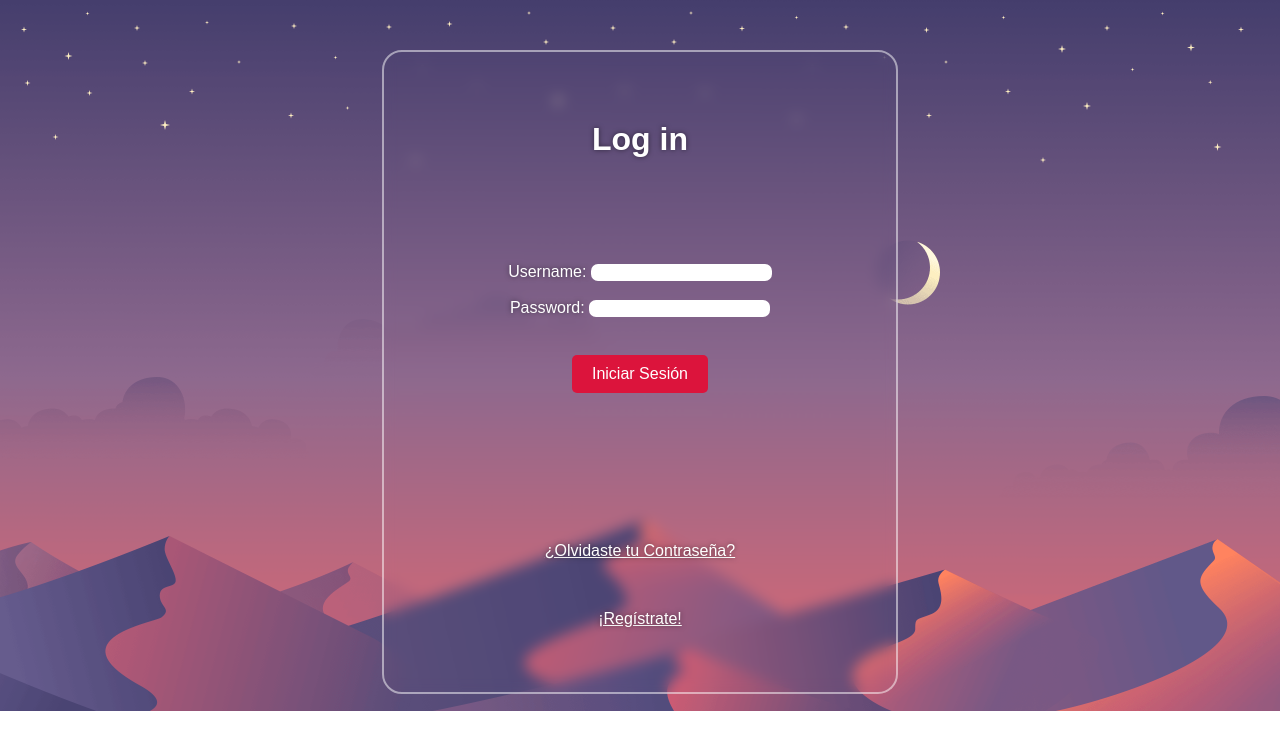
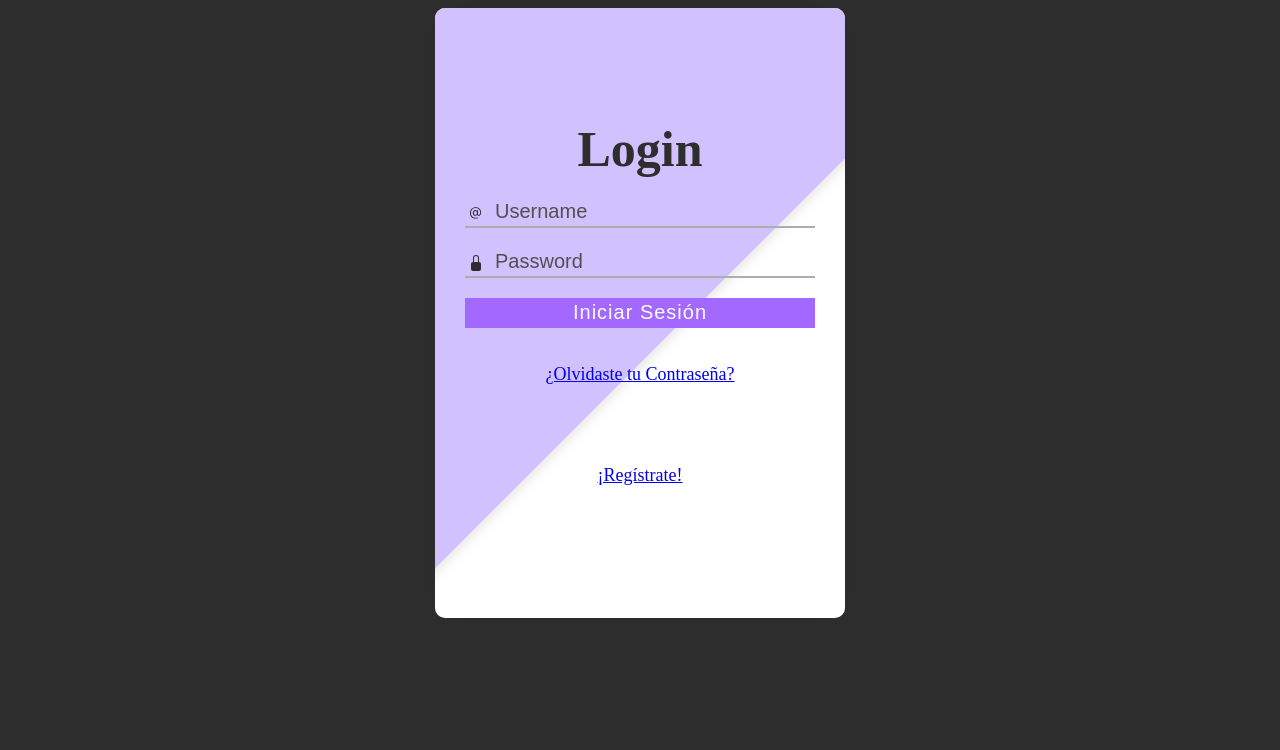
Before and after one commit to Roosendo/crud-php, a PHP site: page / in a window 1280 px wide. Shown: the top 750 px of the page. Run offline with PHP 8.4, Linux system fonts and the light colour scheme.

Commit message:
cambios despues de las cosas de Pao

```diff
--- a/css/main.css
+++ b/css/main.css
@@ -1,53 +1,108 @@
-body {
-  background-image: url(../imgs/fondo.png);
-  background-size: cover;
-  background-position: center;
-  background-repeat: no-repeat;
-  text-align: center;
-  font-family: Arial, sans-serif;
+body{
+  background-color: #2e2e2e;
 }
 
-a {
-  text-decoration: none;
-  text-decoration: underline;
-  color: inherit;
+.form_main {
+  width: 350px;
+  height: 550px;
+  display: flex;
+  flex-direction: column;
+  align-items: center;
+  justify-content: center;
+  background-color: rgb(255, 255, 255);
+  padding: 30px 30px 30px 30px;
+  box-shadow: 0px 0px 40px rgba(0, 0, 0, 0.062);
+  position: relative;
+  overflow: hidden;
+  font-size: 25px;
+  border-radius: 10px;
 }
 
-.container {
-  width: 40vw;
-  height: 80vh;
-  margin: 0 auto;
-  gap: 35px;
-  display: flex;
-  flex-direction: column;
-  justify-content: space-evenly;
-  align-items: center;
-  margin-top: 50px;
-  background: transparent;
-  border: 2px solid rgba(255, 255, 255, 0.5);
-  border-radius: 20px;
-  backdrop-filter: blur(7px);
-  color: #ffffff;
-  text-shadow: 0px 0px 5px rgba(0, 0, 0, 0.5);
+.form_main::before {
+  position: absolute;
+  content: "";
+  width: 485px;
+  height: 850px;
+  background-color: rgb(209, 193, 255);
+  transform: rotate(45deg);
+  left: -180px;
+  bottom: 30px;
+  z-index: 1;
+  border-radius: 30px;
+  box-shadow: 5px 5px 10px rgba(0, 0, 0, 0.082);
 }
 
-input {
-  border: none;
-  border-radius: 7px;
+.heading {
+  font-size: 2em;
+  color: #2e2e2e;
+  font-weight: 700;
+  margin: 5px 0 10px 0;
+  z-index: 2;
 }
 
-.button {
-  margin-top: 20px;
-  padding: 10px 20px;
-  font-size: 16px;
-  background-color: crimson;
-  color: white;
-  border: none;
-  border-radius: 5px;
-  cursor: pointer;
-  margin-bottom: 50px;
+.inputContainer {
+  width: 100%;
+  position: relative;
+  display: flex;
+  align-items: center;
+  justify-content: center;
+  z-index: 2;
 }
 
-.button:hover {
-  background-color: rgb(155, 9, 39);
+.inputIcon {
+  position: absolute;
+  left: 3px;
 }
+
+.inputField {
+  width: 100%;
+  height: 30px;
+  background-color: transparent;
+  border: none;
+  border-bottom: 2px solid rgb(173, 173, 173);
+  margin: 10px 0;
+  color: black;
+  font-size: .8em;
+  font-weight: 500;
+  box-sizing: border-box;
+  padding-left: 30px;
+}
+
+.inputField:focus {
+  outline: none;
+  border-bottom: 2px solid rgb(199, 114, 255);
+}
+
+.inputField::placeholder {
+  color: rgb(80, 80, 80);
+  font-size: 1em;
+  font-weight: 500;
+}
+
+#button {
+  z-index: 2;
+  position: relative;
+  width: 100%;
+  border: none;
+  background-color: rgb(162, 104, 255);
+  height: 30px;
+  color: white;
+  font-size: .8em;
+  font-weight: 500;
+  letter-spacing: 1px;
+  margin: 10px;
+  cursor: pointer;
+}
+
+#button:hover {
+  background-color: rgb(126, 84, 255);
+}
+
+.forgotLink {
+  z-index: 2;
+  font-size: 18px;
+  color: black;
+  text-decoration: none;
+  padding: 8px 15px;
+  border-radius: 20px;
+}
--- a/css/miestilo.css
+++ b/css/miestilo.css
@@ -45,7 +45,7 @@ select {
 
 .users-form form input[type='text']:focus,
 .users-form form input[type='password']:focus,
-.users-form form input[type='password']:focus {
+.users-form form input[type='email']:focus {
 	border-color: dodgerBlue;
 	box-shadow: 0 0 6px 0 dodgerBlue;
 }
--- a/index.php
+++ b/index.php
@@ -1,24 +1,38 @@
 <!DOCTYPE html>
-<html lang="es">
+<html lang="en">
 <head>
-    <meta charset="utf-8" />
+    <meta charset="UTF-8"/>
 	<meta http-equiv="X-UA-Compatible" content="IE=edge" />
     <meta name="viewport" content="width=device-width, initial-scale=1.0" />
-    <link rel="stylesheet" href="css/main.css" />
-    <title>Log Vals Coffee | Log in</title>
+    <link rel="stylesheet" href="css/main.css">
+    <title>Sistema</title>
 </head>
 <body>
-    <div class="container">
-      <h1>Log in</h1>
-      <form method="get" action="./procesar.php">
-        <label>Username:</label>
-        <input type="text" name="username" required /><br><br>
+	<center>
+	<form method="get" action="./procesar.php" class="form_main">
+    	<p class="heading">Login</p>
+    	<div class="inputContainer">
+        	<svg class="inputIcon" xmlns="http://www.w3.org/2000/svg" width="16" height="16" fill="#2e2e2e" viewBox="0 0 16 16">
+        	<path d="M13.106 7.222c0-2.967-2.249-5.032-5.482-5.032-3.35 0-5.646 2.318-5.646 5.702 0 3.493 2.235 5.708 5.762 5.708.862 0 1.689-.123 2.304-.335v-.862c-.43.199-1.354.328-2.29.328-2.926 0-4.813-1.88-4.813-4.798 0-2.844 1.921-4.881 4.594-4.881 2.735 0 4.608 1.688 4.608 4.156 0 1.682-.554 2.769-1.416 2.769-.492 0-.772-.28-.772-.76V5.206H8.923v.834h-.11c-.266-.595-.881-.964-1.6-.964-1.4 0-2.378 1.162-2.378 2.823 0 1.737.957 2.906 2.379 2.906.8 0 1.415-.39 1.709-1.087h.11c.081.67.703 1.148 1.503 1.148 1.572 0 2.57-1.415 2.57-3.643zm-7.177.704c0-1.197.54-1.907 1.456-1.907.93 0 1.524.738 1.524 1.907S8.308 9.84 7.371 9.84c-.895 0-1.442-.725-1.442-1.914z"></path>
+        	</svg>
 
-        <label>Password:</label>
-        <input type="password" name="password" required /><br><br>
+    		<input type="text" class="inputField" name="username" placeholder="Username" required>
+    	</div>
 
-        <input type="submit" value="Iniciar Sesión" class="button"/>
+		<div class="inputContainer">
+    		<svg class="inputIcon" xmlns="http://www.w3.org/2000/svg" width="16" height="16" fill="#2e2e2e" viewBox="0 0 16 16">
+    		<path d="M8 1a2 2 0 0 1 2 2v4H6V3a2 2 0 0 1 2-2zm3 6V3a3 3 0 0 0-6 0v4a2 2 0 0 0-2 2v5a2 2 0 0 0 2 2h6a2 2 0 0 0 2-2V9a2 2 0 0 0-2-2z"></path>
+    		</svg>
+
+    		<input type="password" class="inputField" name="password" placeholder="Password" required>
+		</div>
+
+		<button id="button">Iniciar Sesi&oacute;n</button>
+        	<p class="forgotLink"><a href="olvidarContraseña.html">¿Olvidaste tu Contraseña?</a></p><br>
+        	<p class="forgotLink"><a href="registro.php">¡Regístrate!</a></p>
+
 	</form>
+
 	<?php
       if (isset($_GET['error'])) {
         $error = $_GET['error'];
@@ -38,10 +52,8 @@
       }
       ?>
 
-      <div>
-        <p><a href="olvidarContraseña.html">¿Olvidaste tu Contraseña?</a></p><br>
-        <p><a href="registro.php">¡Regístrate!</a></p>
+
     </div>
-    </div>
+	</center>
 </body>
 </html>
```
Also changed, not shown: 1 other file. Lines whose indentation alone changed are shown as unchanged.
